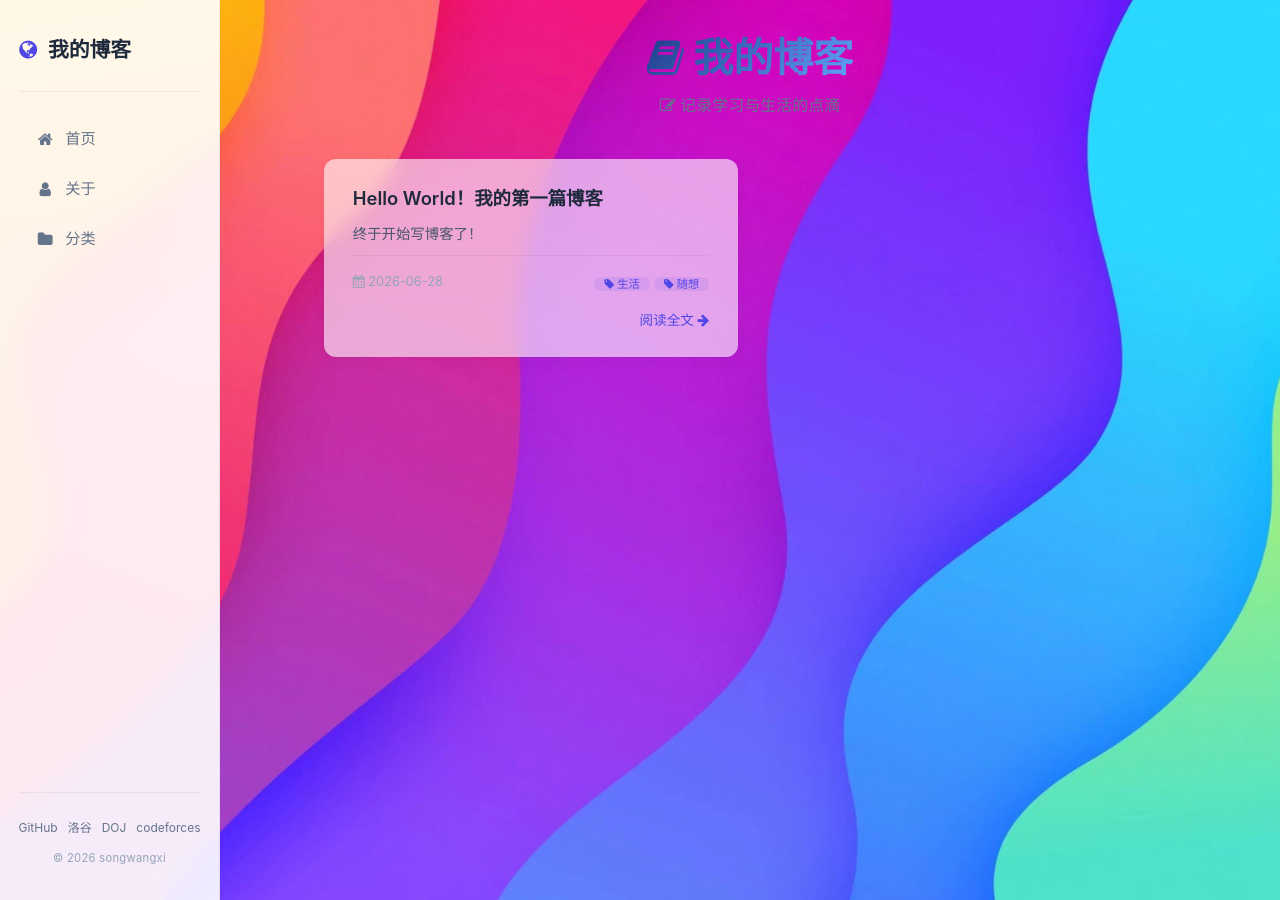
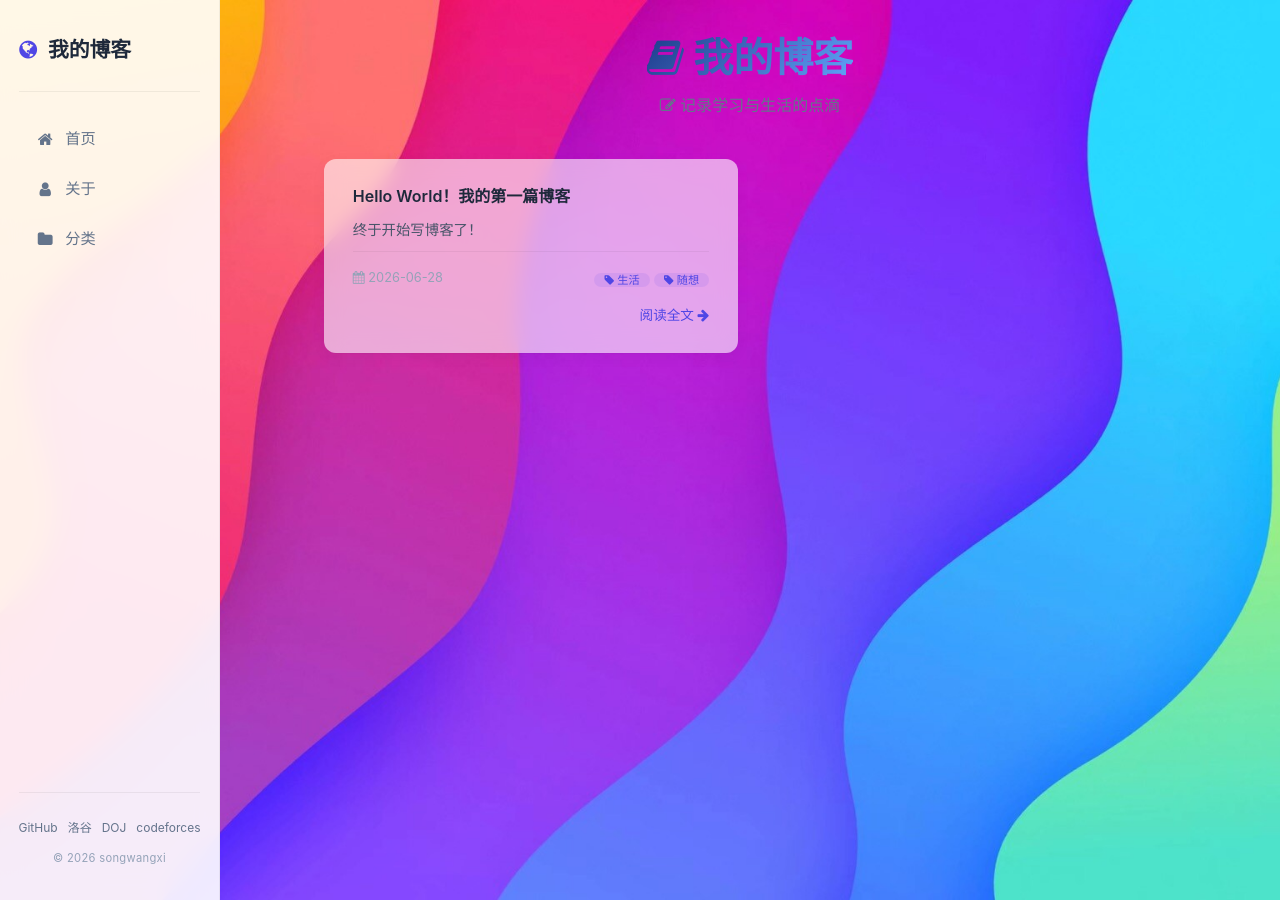
Before and after one commit to songwangxi/songwangxi.github.io, a Jekyll site: the page built from index.html, in a window 1280 px wide. Built offline with Jekyll 4.4.1, drawn with Linux system fonts in a browser that asks for light colours.

Commit message:
Update index.html

```diff
--- a/index.html
+++ b/index.html
@@ -12,7 +12,7 @@
     <div style="display:grid;grid-template-columns:repeat(auto-fill,minmax(320px,1fr));gap:1.5rem;">
         {% for post in site.posts %}
         <div class="card card-tilt" style="padding:1.5rem 1.8rem;">
-            <a href="{{ post.url }}" class="link-underline" style="font-size:1.15rem;font-weight:600;color:#1e293b;text-decoration:none;">{{ post.title }}</a>
+            <a href="{{ post.url | relative_url }}" class="post-title">{{ post.title }}</a>
             <p style="color:#475569;font-size:0.9rem;margin:0.5rem 0;">{{ post.excerpt | strip_html | truncatewords: 30 }}</p>
             <div style="display:flex;justify-content:space-between;align-items:center;border-top:1px solid rgba(0,0,0,0.05);padding-top:0.8rem;margin-top:0.3rem;">
                 <span style="color:#94a3b8;font-size:0.8rem;"><i class="fa fa-calendar"></i> {{ post.date | date: "%Y-%m-%d" }}</span>
```
